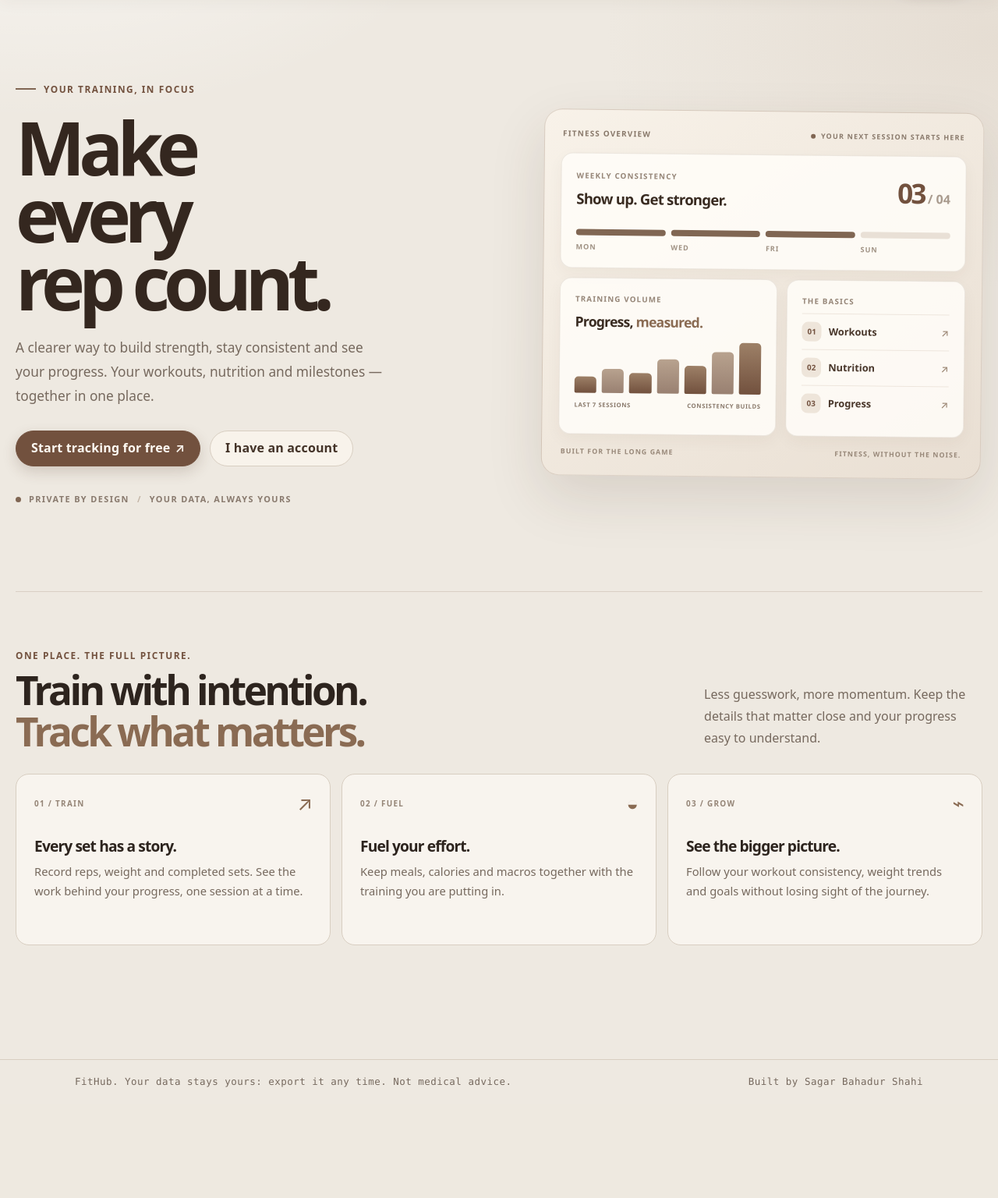
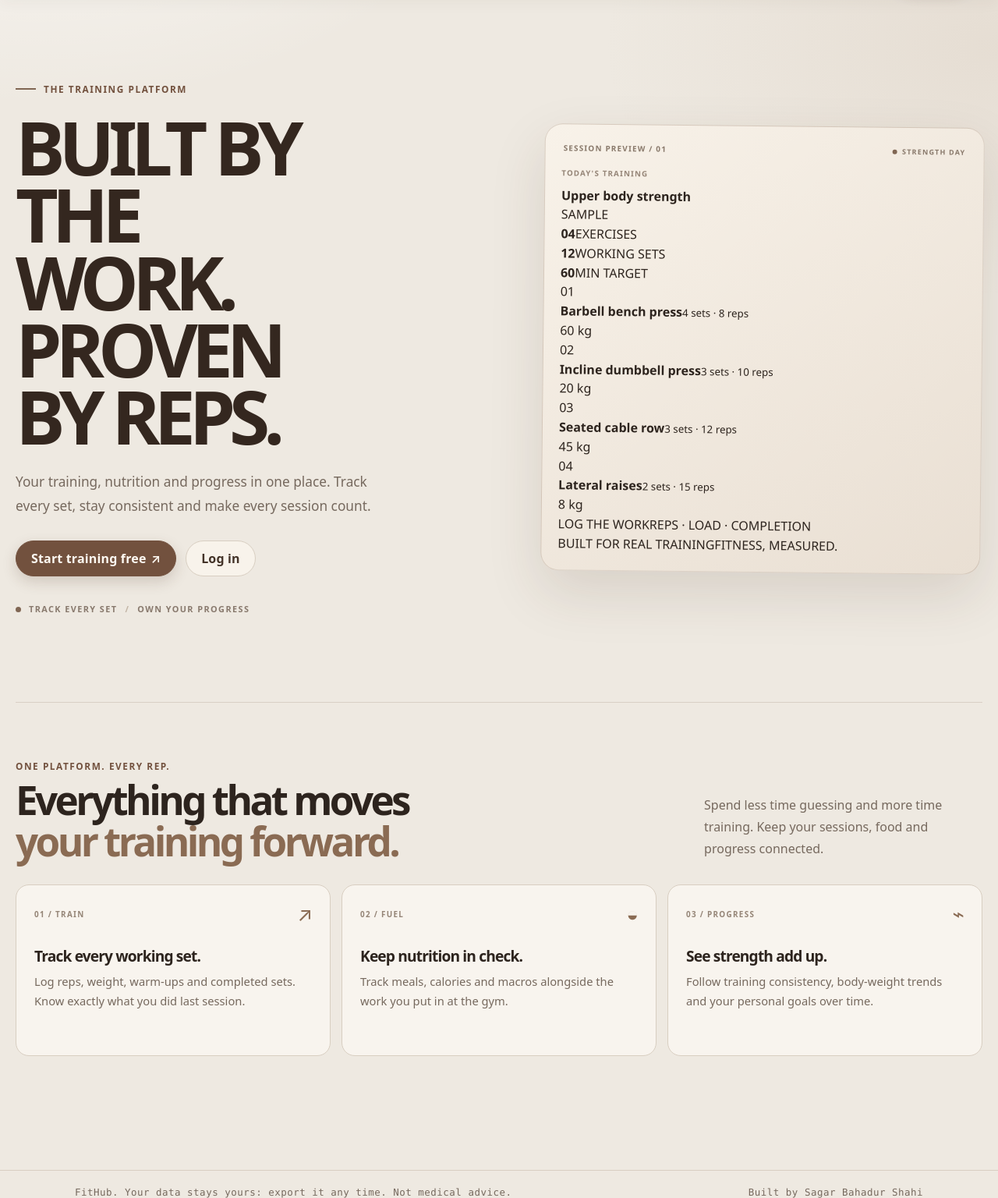
Before and after one commit to Sagar-Shahi/fitness-hub, a Django app: page / in a window 1280 px wide. Shown: the part 71-1607 px from the top of the page at 78% size. Before the commit the page ends 1465 px from the top, so only its background shows below. Run offline with Django 5.2, Linux system fonts and the light colour scheme; parts of the project's set-up code (start-up, migrations or seed data) failed here and were passed over.

Commit message:
Redesign homepage as a training-first fitness platform

```diff
--- a/templates/home.html
+++ b/templates/home.html
@@ -1,43 +1,46 @@
 {% extends 'base.html' %}
-{% block title %}FitHub · Train with purpose{% endblock %}
-{% block description %}A focused home for your training, nutrition and progress. Track every set, build consistency and understand what is working.{% endblock %}
+{% load static %}
+{% block title %}FitHub · Train. Track. Progress.{% endblock %}
+{% block description %}Your training command center. Log every set, follow your progress and build strength with FitHub.{% endblock %}
 {% block content %}
-<section class="home-hero">
+<section class="home-hero home-hero-athletic">
   <div class="home-copy">
-    <p class="eyebrow"><span class="eyebrow-mark"></span> YOUR TRAINING, IN FOCUS</p>
-    <h1>Make every<br><em>rep count.</em></h1>
-    <p class="home-lead">A clearer way to build strength, stay consistent and see your progress. Your workouts, nutrition and milestones — together in one place.</p>
+    <p class="eyebrow"><span class="eyebrow-mark"></span> THE TRAINING PLATFORM</p>
+    <h1>BUILT BY<br>THE WORK.<br><em>PROVEN BY REPS.</em></h1>
+    <p class="home-lead">Your training, nutrition and progress in one place. Track every set, stay consistent and make every session count.</p>
     <div class="hero-actions">
       {% if user.is_authenticated %}
-      <a class="btn btn-primary" href="{% url 'tracker:dashboard' %}">Go to your dashboard <span aria-hidden="true">↗</span></a>
+      <a class="btn btn-primary" href="{% url 'tracker:dashboard' %}">Open dashboard <span aria-hidden="true">↗</span></a>
+      <a class="btn btn-quiet" href="{% url 'tracker:workout-create' %}">Log a workout</a>
       {% else %}
-      <a class="btn btn-primary" href="{% url 'accounts:register' %}">Start tracking for free <span aria-hidden="true">↗</span></a>
-      <a class="btn btn-quiet" href="{% url 'accounts:login' %}">I have an account</a>
+      <a class="btn btn-primary" href="{% url 'accounts:register' %}">Start training free <span aria-hidden="true">↗</span></a>
+      <a class="btn btn-quiet" href="{% url 'accounts:login' %}">Log in</a>
       {% endif %}
     </div>
-    <div class="home-proof"><span class="proof-dot"></span> PRIVATE BY DESIGN <span class="proof-sep">/</span> YOUR DATA, ALWAYS YOURS</div>
+    <div class="home-proof"><span class="proof-dot"></span> TRACK EVERY SET <span class="proof-sep">/</span> OWN YOUR PROGRESS</div>
   </div>
-  <div class="home-visual" aria-label="Illustrative FitHub training dashboard">
-    <div class="visual-topline"><span>FITNESS OVERVIEW</span><span class="visual-live"><i></i> YOUR NEXT SESSION STARTS HERE</span></div>
-    <div class="visual-card visual-feature">
-      <div class="visual-feature-head"><div><span class="visual-kicker">WEEKLY CONSISTENCY</span><strong>Show up. Get stronger.</strong></div><span class="visual-count">03<span> / 04</span></span></div>
-      <div class="week-track" aria-label="Three of four weekly workouts"><i class="done"></i><i class="done"></i><i class="done"></i><i></i></div>
-      <div class="week-labels"><span>MON</span><span>WED</span><span>FRI</span><span>SUN</span></div>
+
+  <div class="home-visual athletic-preview" aria-label="Illustrative strength training session preview">
+    <div class="visual-topline"><span>SESSION PREVIEW / 01</span><span class="visual-live"><i></i> STRENGTH DAY</span></div>
+    <div class="preview-main">
+      <div class="preview-main-head"><div><span class="visual-kicker">TODAY'S TRAINING</span><strong>Upper body strength</strong></div><span class="preview-tag">SAMPLE</span></div>
+      <div class="preview-metrics"><div><strong>04</strong><span>EXERCISES</span></div><div><strong>12</strong><span>WORKING SETS</span></div><div><strong>60</strong><span>MIN TARGET</span></div></div>
+      <div class="preview-exercise"><span class="exercise-number">01</span><div><strong>Barbell bench press</strong><small>4 sets · 8 reps</small></div><span class="exercise-weight">60 kg</span></div>
+      <div class="preview-exercise"><span class="exercise-number">02</span><div><strong>Incline dumbbell press</strong><small>3 sets · 10 reps</small></div><span class="exercise-weight">20 kg</span></div>
+      <div class="preview-exercise"><span class="exercise-number">03</span><div><strong>Seated cable row</strong><small>3 sets · 12 reps</small></div><span class="exercise-weight">45 kg</span></div>
+      <div class="preview-exercise"><span class="exercise-number">04</span><div><strong>Lateral raises</strong><small>2 sets · 15 reps</small></div><span class="exercise-weight">8 kg</span></div>
+      <div class="preview-footer"><span>LOG THE WORK</span><span>REPS · LOAD · COMPLETION</span></div>
     </div>
-    <div class="visual-lower">
-      <div class="visual-card visual-volume"><span class="visual-kicker">TRAINING VOLUME</span><strong>Progress, <em>measured.</em></strong><div class="mini-bars" aria-hidden="true"><i style="height:32%"></i><i style="height:48%"></i><i style="height:40%"></i><i style="height:68%"></i><i style="height:56%"></i><i style="height:82%"></i><i style="height:100%"></i></div><div class="mini-bars-label"><span>LAST 7 SESSIONS</span><span>CONSISTENCY BUILDS</span></div></div>
-      <div class="visual-card visual-focus"><span class="visual-kicker">THE BASICS</span><div class="focus-row"><span class="focus-icon">01</span><span>Workouts</span><b>↗</b></div><div class="focus-row"><span class="focus-icon">02</span><span>Nutrition</span><b>↗</b></div><div class="focus-row"><span class="focus-icon">03</span><span>Progress</span><b>↗</b></div></div>
-    </div>
-    <div class="visual-caption"><span>BUILT FOR THE LONG GAME</span><span>FITNESS, WITHOUT THE NOISE.</span></div>
+    <div class="preview-bottom"><span>BUILT FOR REAL TRAINING</span><span>FITNESS, MEASURED.</span></div>
   </div>
 </section>
 
-<section class="home-section">
-  <div class="section-heading"><div><p class="eyebrow">ONE PLACE. THE FULL PICTURE.</p><h2>Train with intention.<br><em>Track what matters.</em></h2></div><p>Less guesswork, more momentum. Keep the details that matter close and your progress easy to understand.</p></div>
+<section class="home-section home-section-athletic">
+  <div class="section-heading"><div><p class="eyebrow">ONE PLATFORM. EVERY REP.</p><h2>Everything that moves<br><em>your training forward.</em></h2></div><p>Spend less time guessing and more time training. Keep your sessions, food and progress connected.</p></div>
   <div class="home-features">
-    <article class="feature-tile"><span class="tile-index">01 / TRAIN</span><div class="tile-symbol">↗</div><h3>Every set has a story.</h3><p>Record reps, weight and completed sets. See the work behind your progress, one session at a time.</p></article>
-    <article class="feature-tile"><span class="tile-index">02 / FUEL</span><div class="tile-symbol">◒</div><h3>Fuel your effort.</h3><p>Keep meals, calories and macros together with the training you are putting in.</p></article>
-    <article class="feature-tile"><span class="tile-index">03 / GROW</span><div class="tile-symbol">⌁</div><h3>See the bigger picture.</h3><p>Follow your workout consistency, weight trends and goals without losing sight of the journey.</p></article>
+    <article class="feature-tile"><span class="tile-index">01 / TRAIN</span><div class="tile-symbol">↗</div><h3>Track every working set.</h3><p>Log reps, weight, warm-ups and completed sets. Know exactly what you did last session.</p></article>
+    <article class="feature-tile"><span class="tile-index">02 / FUEL</span><div class="tile-symbol">◒</div><h3>Keep nutrition in check.</h3><p>Track meals, calories and macros alongside the work you put in at the gym.</p></article>
+    <article class="feature-tile"><span class="tile-index">03 / PROGRESS</span><div class="tile-symbol">⌁</div><h3>See strength add up.</h3><p>Follow training consistency, body-weight trends and your personal goals over time.</p></article>
   </div>
 </section>
 {% endblock %}
```
